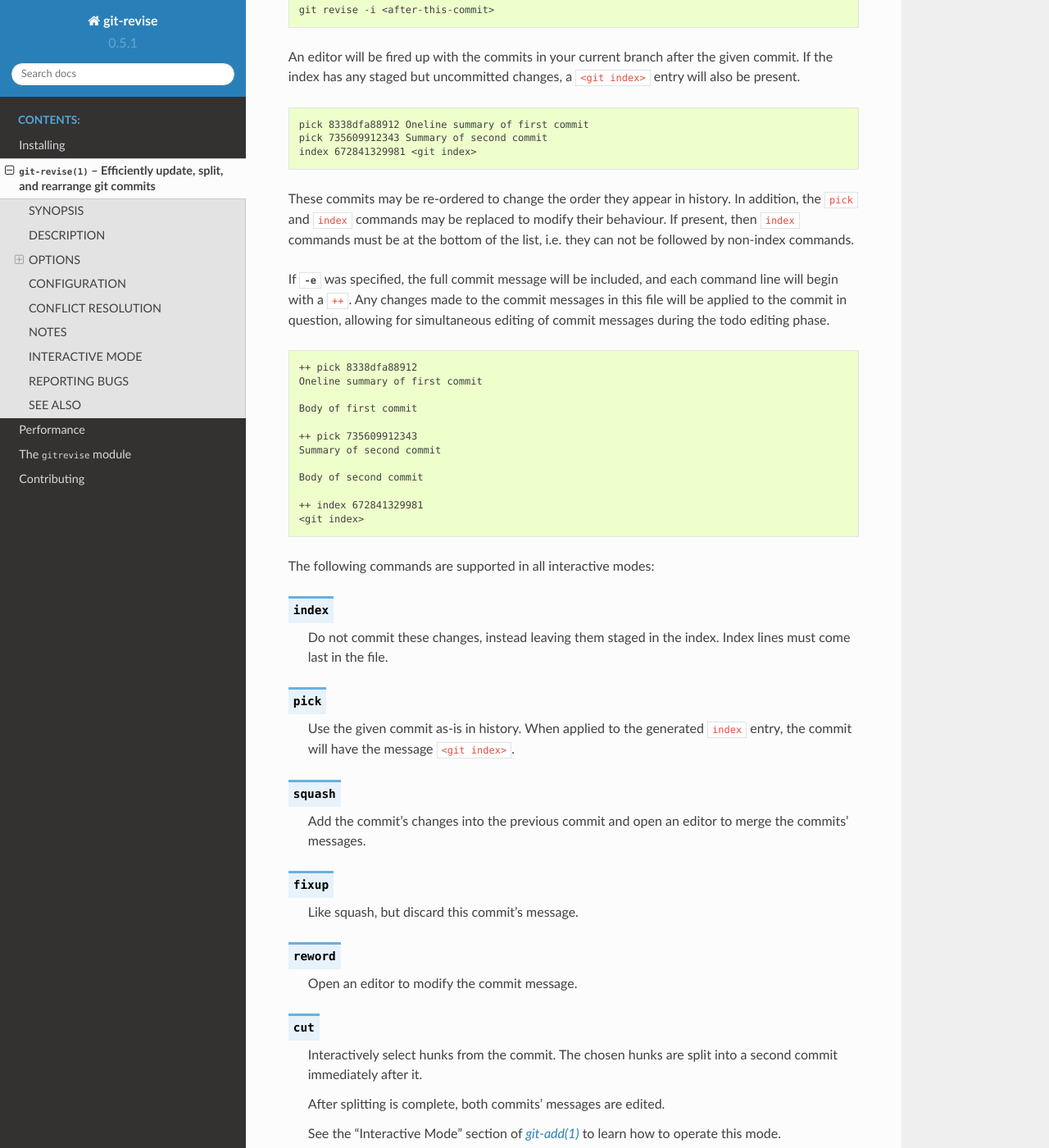
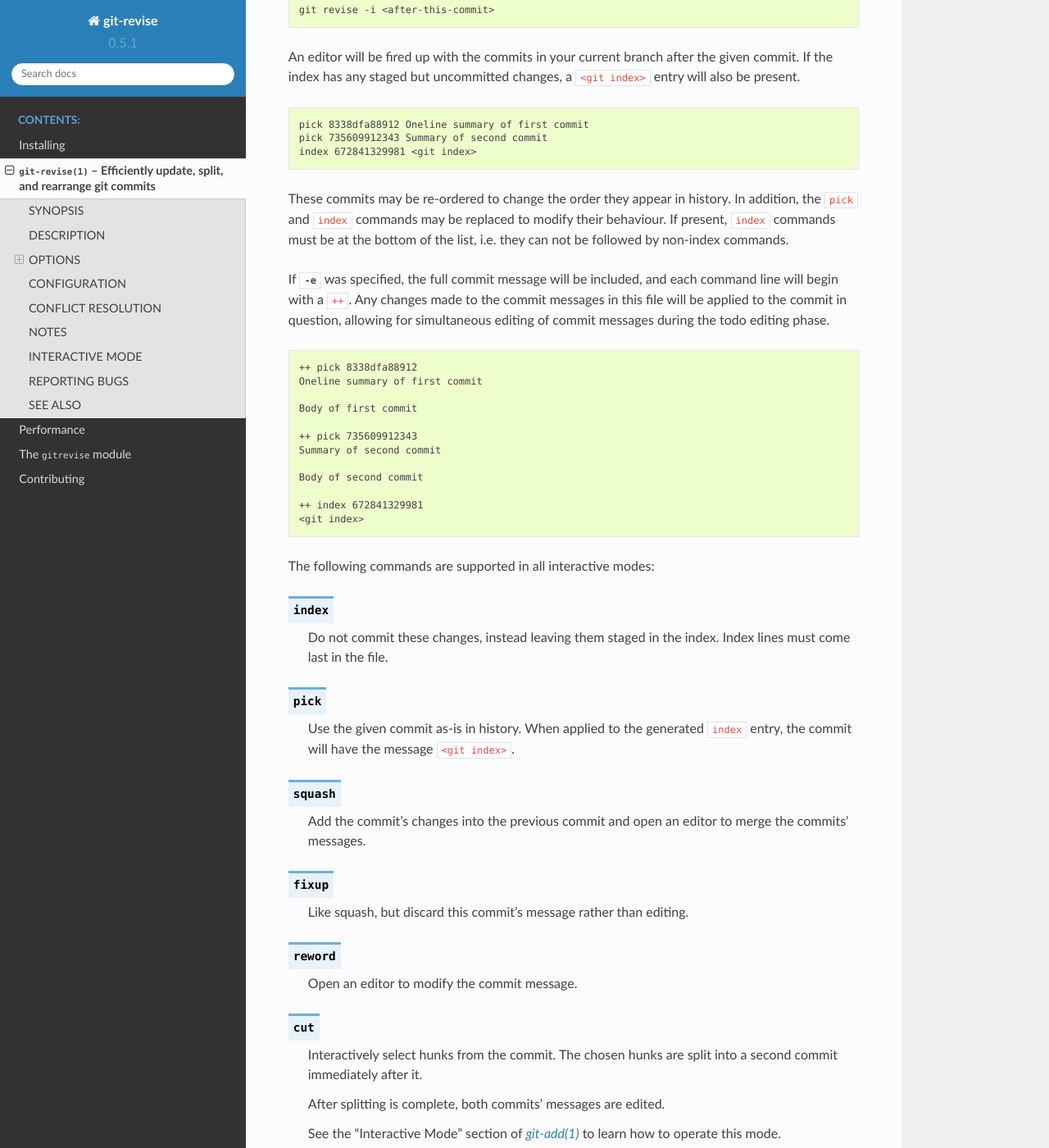
Before and after one commit to mystor/git-revise, a Sphinx documentation site: the page built from docs/man.rst, in a window 1280 px wide and 1400 px high, scrolled down 3092 px. Shown: the whole window at 82% size. Built offline with Sphinx 7.4.7 and the Read the Docs theme 2.0.0, drawn with Linux system fonts in a browser that asks for light colours.

Commit message:
Minor documentation woring changes

```diff
--- a/docs/man.rst
+++ b/docs/man.rst
@@ -178,8 +178,8 @@
 
 These commits may be re-ordered to change the order they appear in history.
 In addition, the ``pick`` and ``index`` commands may be replaced to modify
-their behaviour. If present, then ``index`` commands must be at the bottom
-of the list, i.e. they can not be followed by non-index commands.
+their behaviour. If present, ``index`` commands must be at the bottom of the
+list, i.e. they can not be followed by non-index commands.
 
 If :option:`-e` was specified, the full commit message will be included, and
 each command line will begin with a ``++``. Any changes made to the commit
@@ -225,7 +225,7 @@
 
 .. describe:: fixup
 
-   Like squash, but discard this commit's message.
+   Like squash, but discard this commit's message rather than editing.
 
 .. describe:: reword
 
```
Also changed, not shown: other parts of docs/man.rst (+1 -1 lines), 3 other files.
